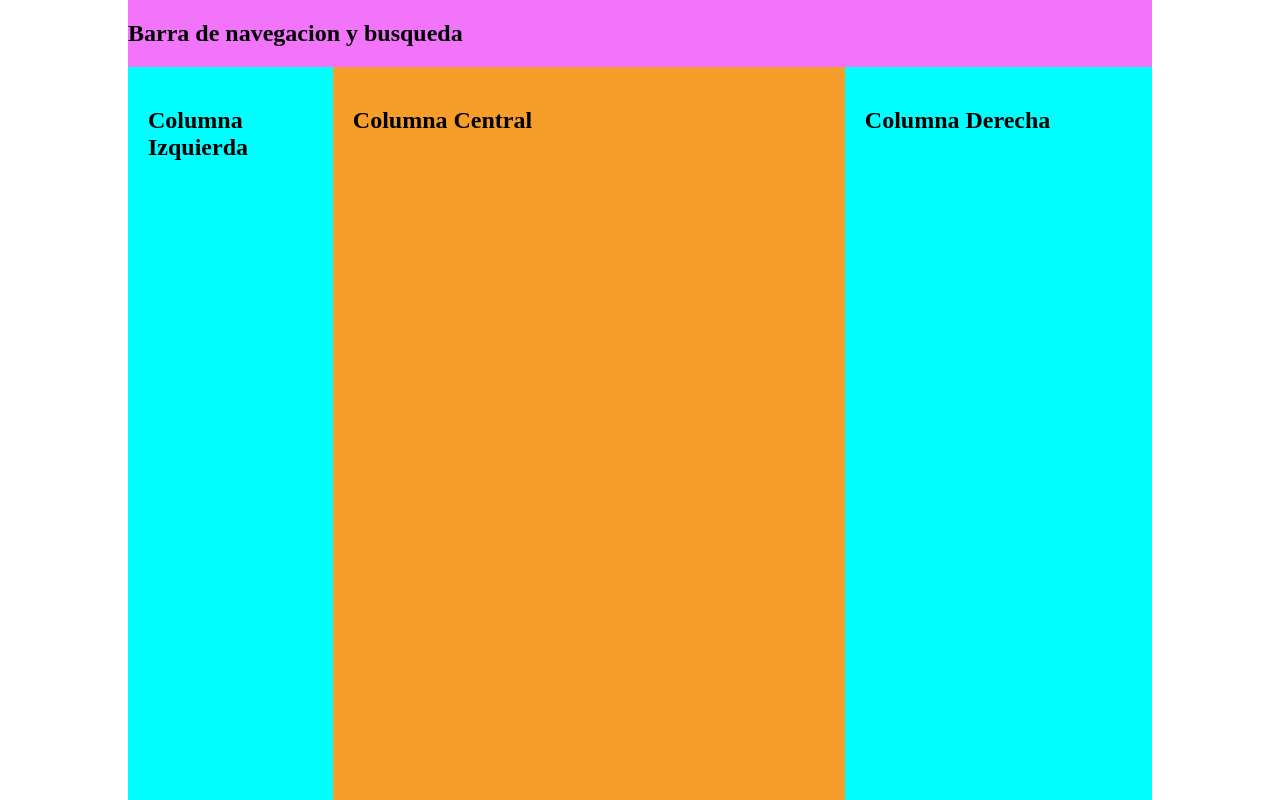
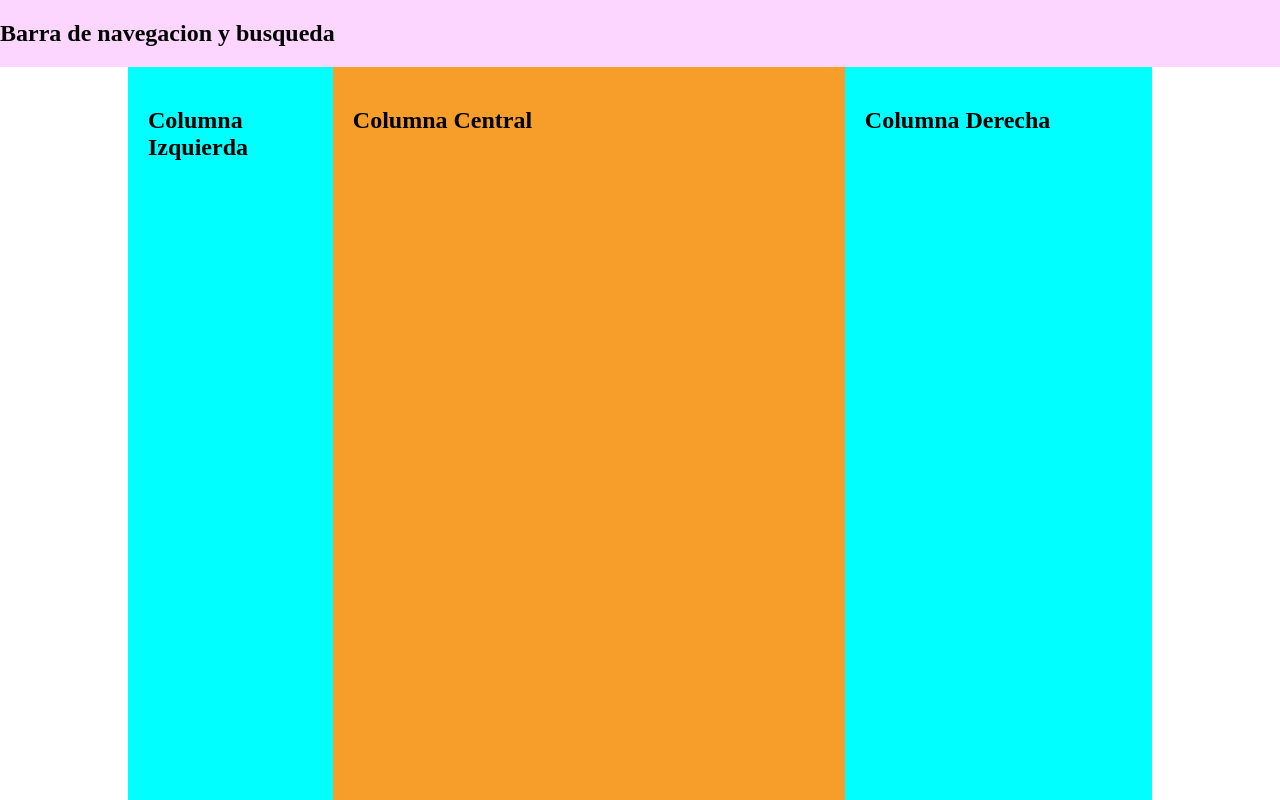
Before and after one commit to JosephColin57/ProyectDevto, a plain HTML site: page index.html in a window 1280 px wide. Drawn offline with Linux system fonts and the light colour scheme.

Commit message:
Feat: se ajustaron los tamaños

```diff
--- a/sass/main.scss
+++ b/sass/main.scss
@@ -12,8 +12,8 @@ body {
 }
 
 header {
-    width: 80%;
-    background-color: rgb(241, 116, 250);
+    width: 100%;
+    background-color: rgb(252, 214, 255);
 }
 
 main {
```
Also changed, not shown: css/main.css, 1 other file.
